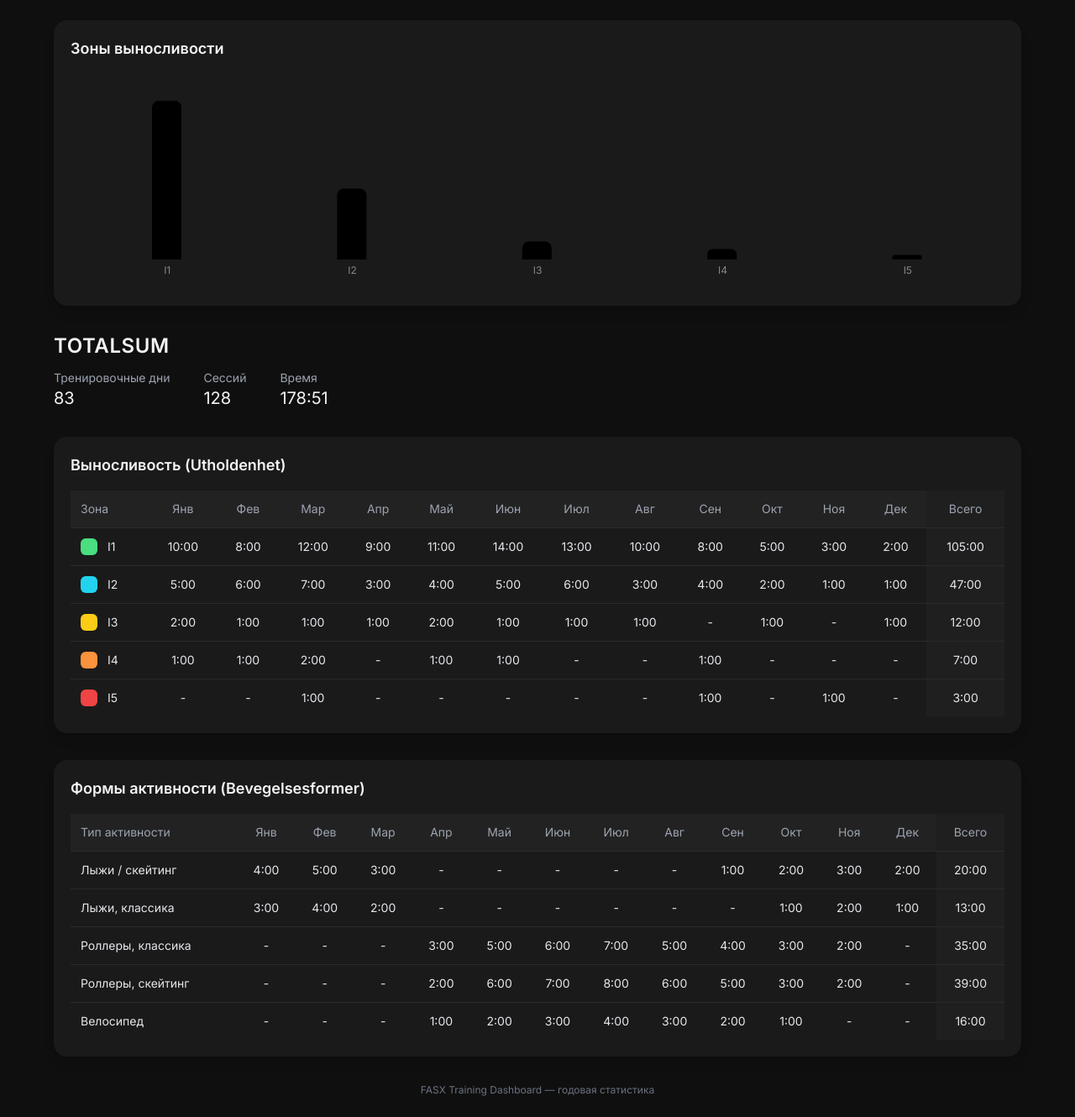
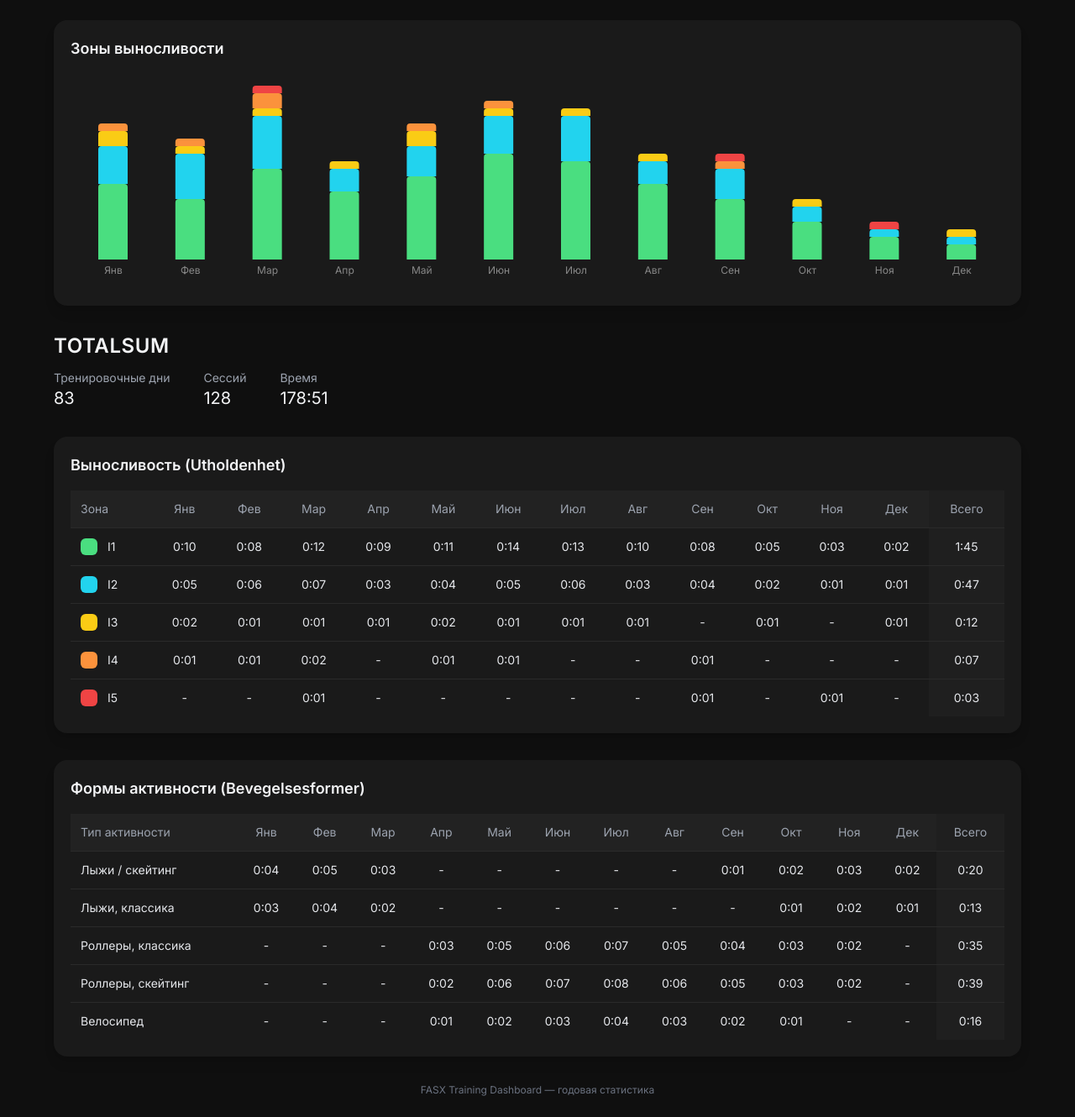
Before and after one commit to mbaliabin/dagbook-test, a React (Vite) app in the folder fasx-frontend/: page /statistics in a window 1280 px wide. Shown: the whole page at 84% size. Built offline with nearby package versions, Linux system fonts and the light colour scheme.

Commit message:
Доработка StatisticsPage.tsx 139

```diff
--- a/fasx-frontend/src/pages/StatisticsPage.tsx
+++ b/fasx-frontend/src/pages/StatisticsPage.tsx
@@ -90,24 +90,11 @@ export default function StatsPage() {
     },
   ];
 
-  const CustomTooltip = ({ active, payload }: any) => {
-    if (active && payload && payload.length) {
-      const data = payload[0].payload;
-      return (
-        <div className="bg-[#1e1e1e] border border-[#333] px-3 py-2 rounded-xl text-xs text-gray-300 shadow-md">
-          <p className="font-semibold">{data.zone}</p>
-          <p className="mt-1 text-gray-400">Время: {data.time} ч</p>
-        </div>
-      );
-    }
-    return null;
+  const formatTime = (minutes: number) => {
+    const h = Math.floor(minutes / 60);
+    const m = minutes % 60;
+    return `${h}:${m.toString().padStart(2, "0")}`;
   };
-
-  const enduranceChartData = enduranceZones.map((z) => ({
-    zone: z.zone,
-    time: z.total,
-    color: z.color,
-  }));
 
   return (
     <div className="min-h-screen bg-[#0f0f0f] text-gray-200 p-6">
@@ -119,20 +106,55 @@ export default function StatsPage() {
           </h2>
           <div className="h-64">
             <ResponsiveContainer width="100%" height="100%">
-              <BarChart data={enduranceChartData} barSize={35}>
+              {(() => {
+                const chartData = months.map((month, i) => {
+                  const data: any = { month };
+                  enduranceZones.forEach((zone) => {
+                    data[zone.zone] = zone.months[i];
+                  });
+                  return data;
+                });
+
+                return (
+                  <BarChart data={chartData} barSize={35}>
                     <XAxis
-                  dataKey="zone"
+                      dataKey="month"
                       axisLine={false}
                       tickLine={false}
                       tick={{ fill: "#888", fontSize: 12 }}
                     />
-                <Tooltip content={<CustomTooltip />} />
-                <Bar dataKey="time" radius={[8, 8, 0, 0]}>
-                  {enduranceChartData.map((entry, index) => (
-                    <cell key={`cell-${index}`} fill={entry.color} />
+                    <Tooltip
+                      content={({ active, payload }: any) => {
+                        if (active && payload && payload.length) {
+                          return (
+                            <div className="bg-[#1e1e1e] border border-[#333] px-3 py-2 rounded-xl text-xs text-gray-300 shadow-md">
+                              {payload.map((p: any) => (
+                                <p key={p.dataKey} className="mt-1">
+                                  <span
+                                    className="inline-block w-3 h-3 mr-1 rounded-full"
+                                    style={{ backgroundColor: p.fill }}
+                                  ></span>
+                                  {p.dataKey}: {formatTime(p.value)}
+                                </p>
                               ))}
-                </Bar>
+                            </div>
+                          );
+                        }
+                        return null;
+                      }}
+                    />
+                    {enduranceZones.map((zone) => (
+                      <Bar
+                        key={zone.zone}
+                        dataKey={zone.zone}
+                        stackId="a"
+                        fill={zone.color}
+                        radius={[4, 4, 0, 0]}
+                      />
+                    ))}
                   </BarChart>
+                );
+              })()}
             </ResponsiveContainer>
           </div>
         </div>
@@ -195,11 +217,11 @@ export default function StatsPage() {
                   </td>
                   {z.months.map((val, i) => (
                     <td key={i} className="p-3 text-center">
-                      {val > 0 ? `${val}:00` : "-"}
+                      {val > 0 ? formatTime(val) : "-"}
                     </td>
                   ))}
                   <td className="p-3 text-center font-medium bg-[#1f1f1f]">
-                    {z.total}:00
+                    {formatTime(z.total)}
                   </td>
                 </tr>
               ))}
@@ -239,11 +261,11 @@ export default function StatsPage() {
                   </td>
                   {m.months.map((val, i) => (
                     <td key={i} className="p-3 text-center">
-                      {val > 0 ? `${val}:00` : "-"}
+                      {val > 0 ? formatTime(val) : "-"}
                     </td>
                   ))}
                   <td className="p-3 text-center font-medium bg-[#1f1f1f]">
-                    {m.total}:00
+                    {formatTime(m.total)}
                   </td>
                 </tr>
               ))}
```
Lines whose indentation alone changed are shown as unchanged.
